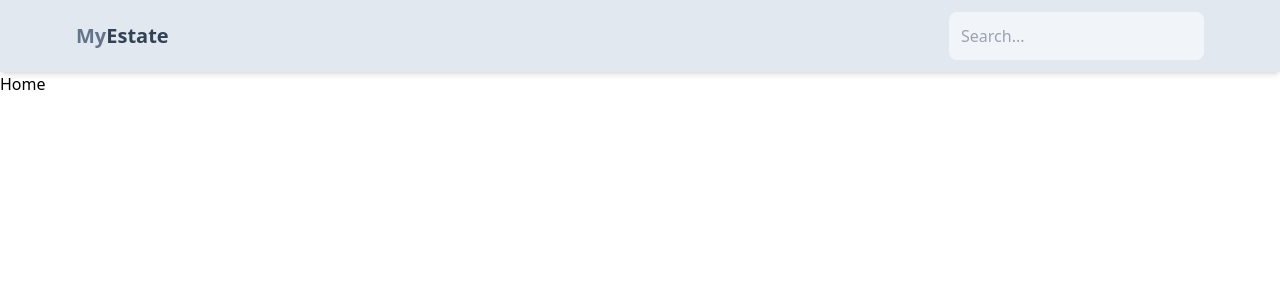
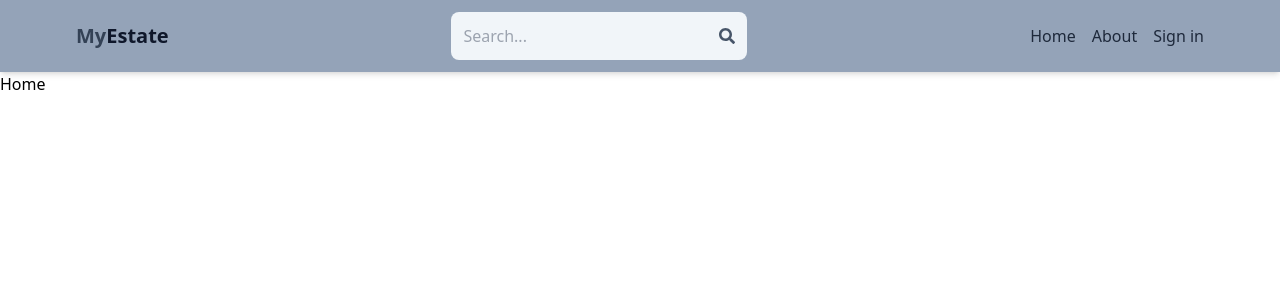
Before and after one commit to Kai0802/EstateManager, a React (Vite) app in the folder client/: page / in a window 1280 px wide. Shown: the top 300 px of the page. Built offline with nearby package versions, Linux system fonts and the light colour scheme.

Commit message:
modify header styling and add link to components

```diff
--- a/client/package.json
+++ b/client/package.json
@@ -12,6 +12,7 @@
   "dependencies": {
     "react": "^18.2.0",
     "react-dom": "^18.2.0",
+    "react-icons": "^4.12.0",
     "react-router-dom": "^6.21.0"
   },
   "devDependencies": {
--- a/client/src/components/Header.jsx
+++ b/client/src/components/Header.jsx
@@ -1,20 +1,40 @@
 import React from "react";
+import { FaSearch } from "react-icons/fa";
+import { Link } from "react-router-dom";
 
 export default function Header() {
   return (
-    <header className="bg-slate-200 shadow-md">
+    <header className="bg-slate-400 slate shadow-md">
       <div className="flex justify-between items-center max-w-6xl mx-auto p-3">
         <h1 className="font-bold text-sm sm:text-xl flex flex-wrap">
-          <span className="text-slate-500">My</span>
-          <span className="text-slate-700">Estate</span>
+          <span className="text-slate-700">My</span>
+          <span className="text-slate-900">Estate</span>
         </h1>
-        <form className="bg-slate-100 p-3 rounded-lg">
+        <form className="bg-slate-100 p-3 rounded-lg flex items-center">
           <input
-            className="bg-transparent"
+            className="bg-transparent focus:outline-none w-24 sm:w-64"
             type="text"
             placeholder="Search..."
           />
+          <FaSearch className="text-slate-600" />
         </form>
+        <ul className="flex items-center gap-4">
+          <Link to="/">
+            <li className="text-slate-800 hidden sm:inline hover:underline">
+              Home
+            </li>
+          </Link>
+
+          <Link to="/about">
+            <li className="text-slate-800 hidden sm:inline hover:underline">
+              About
+            </li>
+          </Link>
+
+          <Link to="/sign-in">
+            <li className="text-slate-800 hover:underline">Sign in</li>
+          </Link>
+        </ul>
       </div>
     </header>
   );
```
Also changed, not shown: 1 other file (tests, documents, lock files or other folders).
